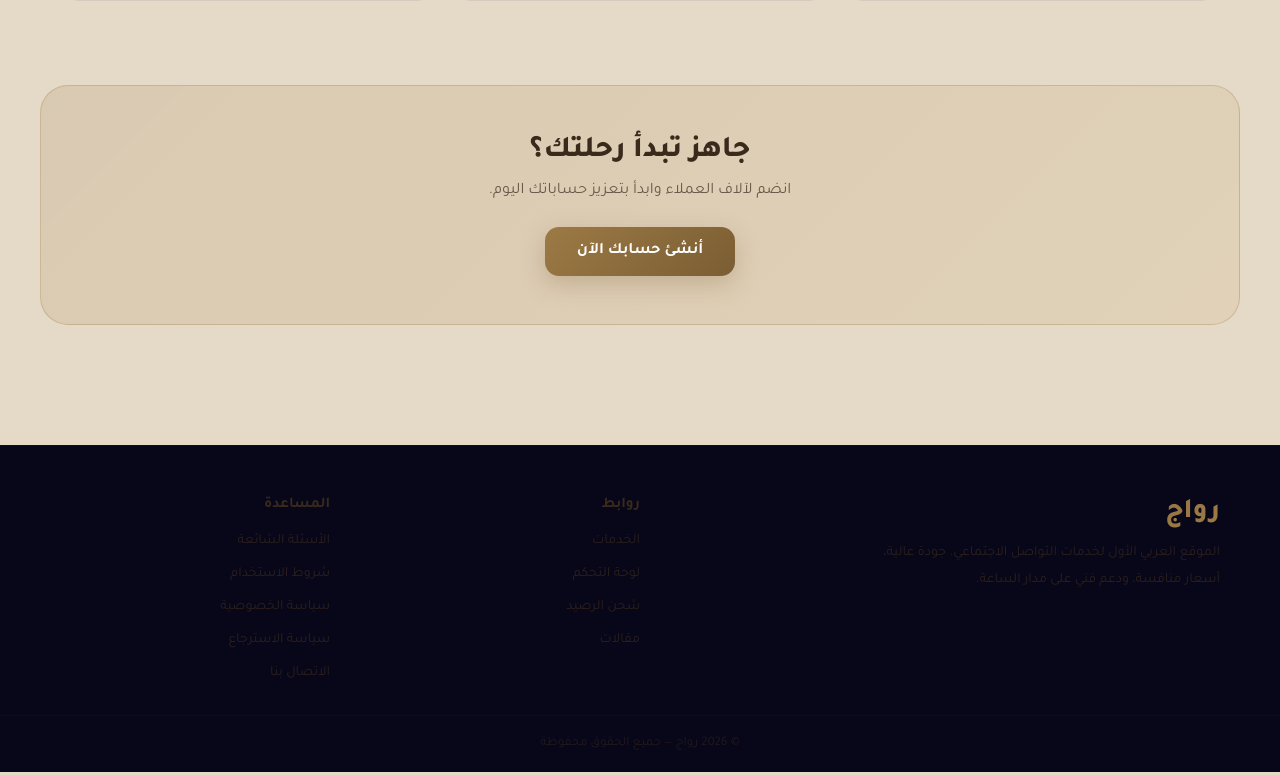
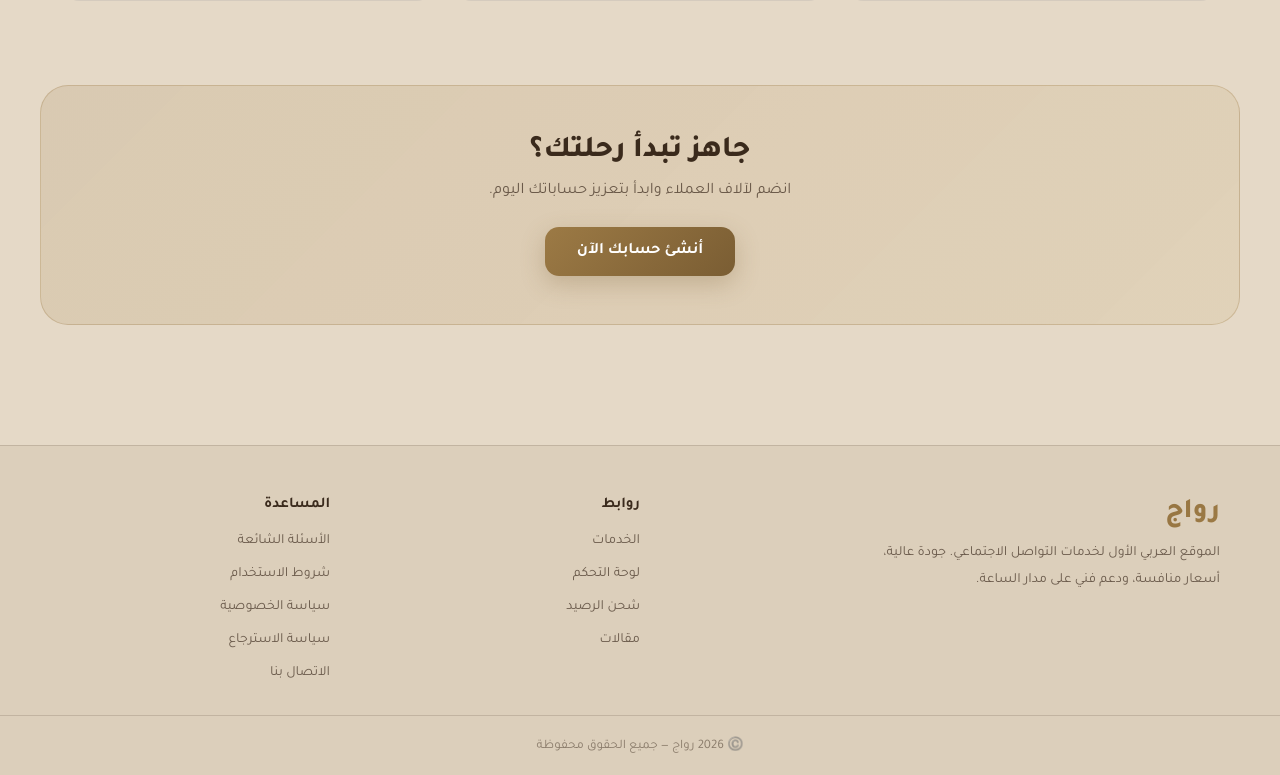
Before and after one commit to alzhraniyasser239-bit/rawaj, a React (Vite) app: page / in a window 1280 px wide. Shown: the part 1570-2345 px from the top of the page. Built offline with nearby package versions, Linux system fonts and the light colour scheme; no server answers; the database is empty.

Commit message:
Update Footer.jsx

```diff
--- a/src/components/Footer.jsx
+++ b/src/components/Footer.jsx
@@ -26,14 +26,14 @@ export default function Footer() {
         </div>
       </div>
       <div style={s.bottom}>
-        <span>© {new Date().getFullYear()} رواج — جميع الحقوق محفوظة</span>
+        <span>©️ {new Date().getFullYear()} رواج — جميع الحقوق محفوظة</span>
       </div>
     </footer>
   );
 }
 
 const s = {
-  footer: { borderTop: `1px solid ${theme.border}`, background: '#08071a', marginTop: 80 },
+  footer: { borderTop: `1px solid ${theme.border}`, background: '#DCCFBB', marginTop: 80, color: theme.text },
   inner: {
     maxWidth: 1200, margin: '0 auto', padding: '50px 20px 30px',
     display: 'grid', gridTemplateColumns: '2fr 1fr 1fr', gap: 40,
@@ -44,7 +44,7 @@ const s = {
     background: theme.gradientText, WebkitBackgroundClip: 'text', WebkitTextFillColor: 'transparent',
   },
   desc: { color: theme.textDim, fontSize: 14, lineHeight: 1.9, maxWidth: 340 },
-  h4: { fontSize: 15, fontWeight: 700, marginBottom: 6 },
+  h4: { fontSize: 15, fontWeight: 700, marginBottom: 6, color: theme.text },
   flink: { color: theme.textDim, fontSize: 14, padding: '3px 0' },
   bottom: {
     borderTop: `1px solid ${theme.border}`, padding: '20px', textAlign: 'center',
```
